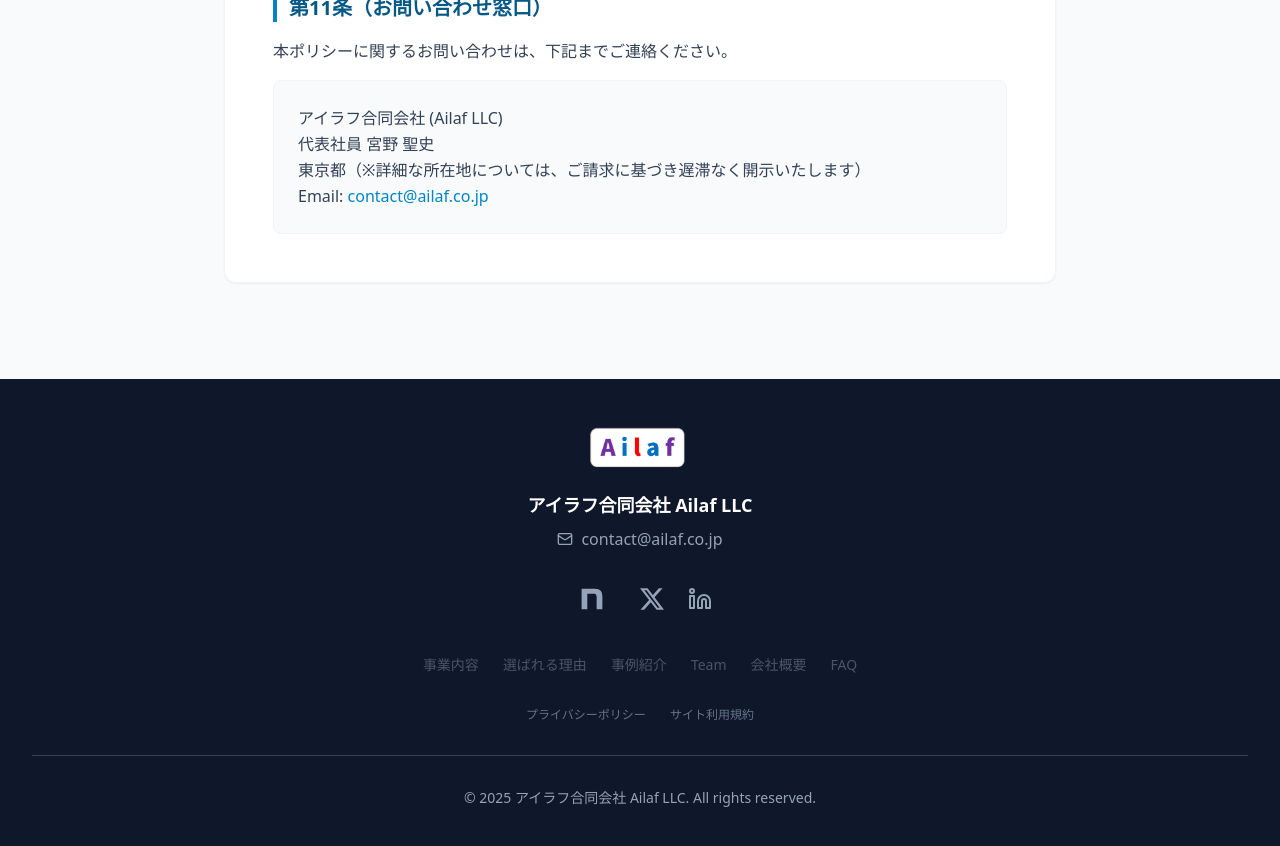
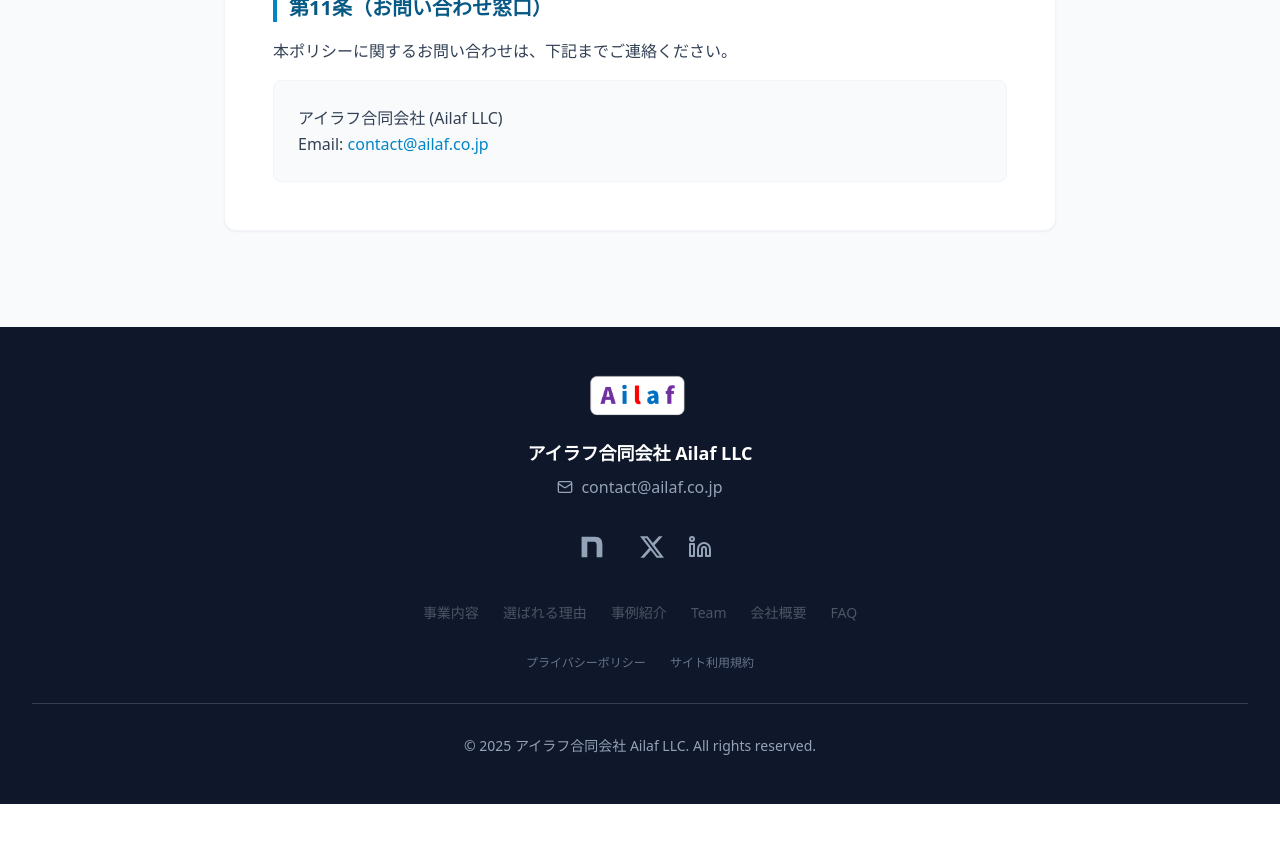
Before and after one commit to Ailaf-llc/ailaf_hp_web, a React (Vite) app: page /privacy in a window 1280 px wide. Shown: the part 2180-3026 px from the top of the page. After the commit the page ends 2984 px from the top, so only its background shows below. Built offline with nearby package versions, Linux system fonts and the light colour scheme.

Commit message:
fix: プライバシーポリシーの問い合わせ先から代表者名と住所を削除

```diff
--- a/src/pages/PrivacyPolicy.tsx
+++ b/src/pages/PrivacyPolicy.tsx
@@ -127,8 +127,6 @@ const PrivacyPolicy: React.FC = () => {
             </p>
             <div className="bg-slate-50 p-6 rounded-lg border border-slate-100 mt-4 text-slate-700 leading-relaxed font-medium">
               <p>アイラフ合同会社 (Ailaf LLC)</p>
-              <p>代表社員 宮野 聖史</p>
-              <p>東京都（※詳細な所在地については、ご請求に基づき遅滞なく開示いたします）</p>
               <p>Email: <a href="mailto:contact@ailaf.co.jp" className="text-sky-600 hover:underline">contact@ailaf.co.jp</a></p>
             </div>
           </section>
```
